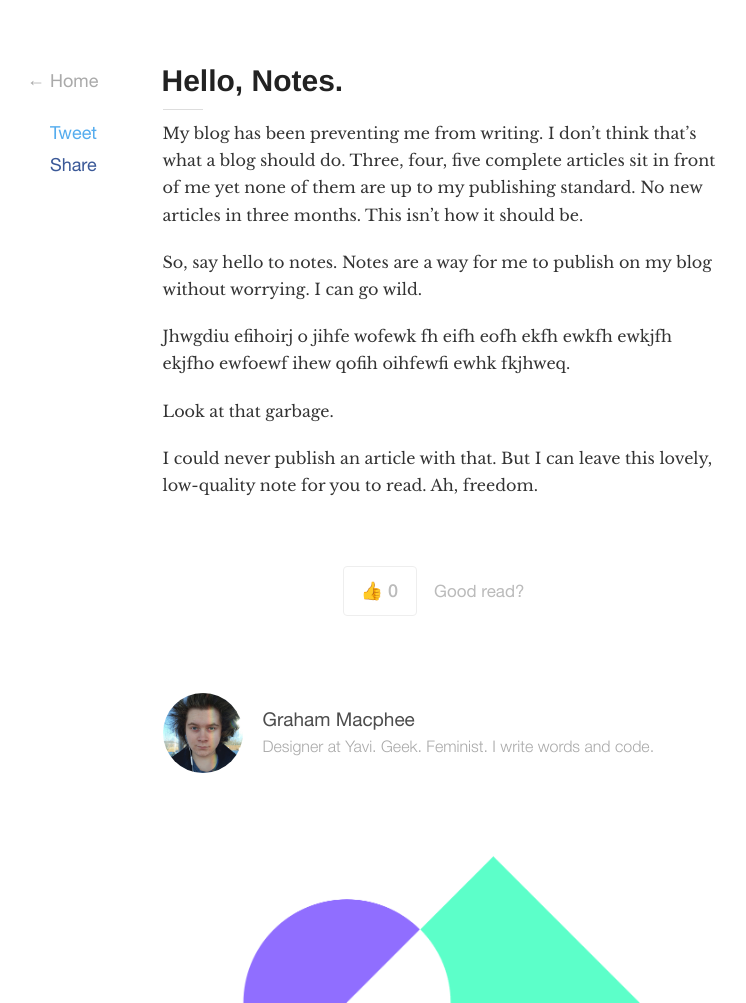
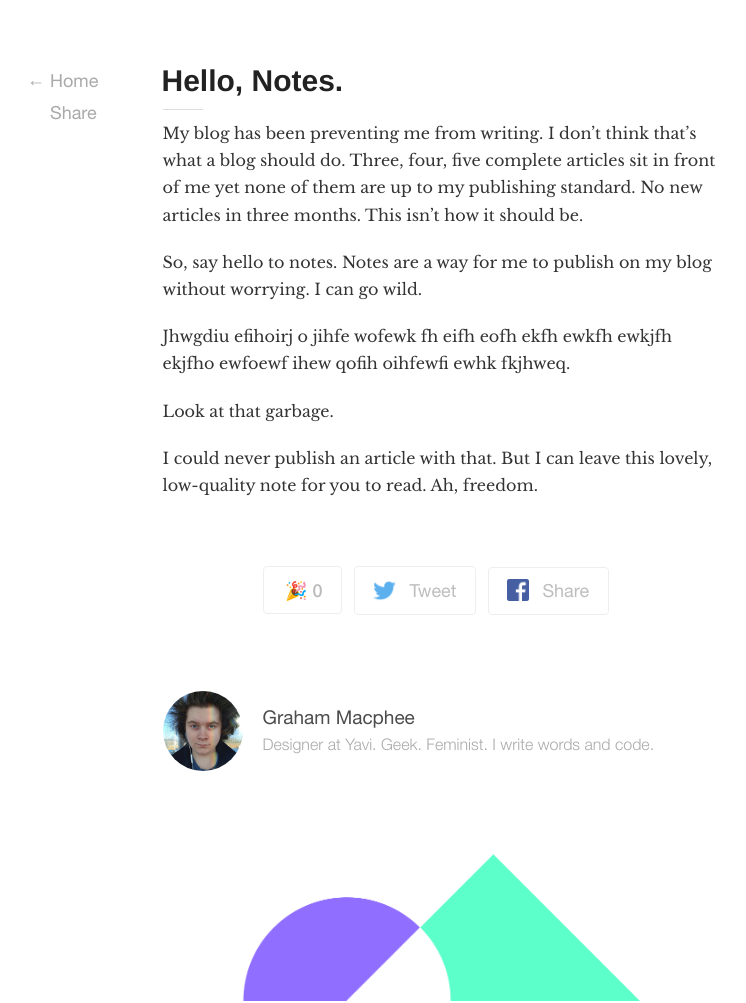
Before and after one commit to gmph/gmph.github.io, a Jekyll site: the page built from _posts/2016-06-01-hello-notes.md, in a window 1280 px wide and 1003 px high. Shown: the whole window, without its empty margins (200-946 px from the left). Built offline with Jekyll 4.4.1, drawn with Linux system fonts in a browser that asks for light colours; nearby versions of some CDN libraries; comment, search, counter and statistics services are not loaded.

Commit message:
Navigation improvements, sharing improvements

```diff
--- a/_layouts/default.html
+++ b/_layouts/default.html
@@ -44,8 +44,7 @@
 		<div class="posttabs default">
 			<div class="content">
 		        <a href="{{ site.url }}" class="back"><span class="arrow">&larr;</span> Home</a>
-		        <a href="https://twitter.com/home?status={{ page.title }}%20{{ site.url }}{{ site.baseurl }}{{ page.url }}%20by%20%40gmph" target="_blank" class="twitter-solid right-align">Tweet</a>
-		        <a href="https://www.facebook.com/sharer/sharer.php?u={{ site.url }}{{ site.baseurl }}{{ page.url }}" target="_blank" class="facebook-solid right-align">Share</a>
+		        <a href="#social" class="right-align">Share</a>
 	        </div>
 	    </div>
 
@@ -69,10 +68,11 @@
 
 			<!-- <p class="meta"><a href="http://github.com/gmph/gmph.github.io/commits/master/{{ page.path }}" title="See versions on GitHub" target="_blank">Version {{ page.version }}</a>, posted on {{ page.date | date: "%B %-d, %Y" }} by <a href="/">Graham Macphee</a>. Graham is a Designer from Edinburgh,&nbsp;UK.</p> -->
 
-			<div class="social">
-				<div class="gmph-button like">👍 <span class="like-count">0</span></div>
-				<div class="gmph-button label like">Good read?</div>
-				<!-- <a class="gmph-button twitter" href="https://twitter.com/home?status={{ page.title }}%20{{ site.url }}{{ site.baseurl }}{{ page.url | relative_urls_to_absolute }}%20by%20%40gmph" target="_blank"><span class="twitter-logo-text"></span></a> -->
+			<div id="social" class="social">
+				<!-- <div class="gmph-button label like">Liked this?</div> -->
+				<div class="gmph-button like">&nbsp;🎉 <span class="like-count">0</span></div>
+				<a class="gmph-button twitter" href="https://twitter.com/home?status={{ page.title }}%20{{ site.url }}{{ site.baseurl }}{{ page.url }}%20by%20%40gmph" target="_blank"><span class="twitter-logo-text"></span> Tweet</a>
+				<a class="gmph-button facebook" href="https://www.facebook.com/sharer/sharer.php?u={{ site.url }}{{ site.baseurl }}{{ page.url }}" target="_blank"><span class="facebook-logo-text"></span> Share</a>
 			</div>
 
 			<div class="meta">
--- a/res/css/main.css
+++ b/res/css/main.css
@@ -698,10 +698,10 @@ code {
     top:-8px;
     left:0;
     font-family: "Helvetica Neue", "HelveticaNeue-Light", "Helvetica Neue Light", Helvetica, Arial, "Lucida Grande", sans-serif !important;
-    font-weight: 500;
+    font-weight: 400;
     font-size:18px;
     margin:0 8px 0 0;
-    padding:14px 18px 16px 17px;
+    padding:14px 19px 14px 16px;
     background: #fff !important;
     border: solid 1px #eee !important;
     color: #bbb;
@@ -717,12 +717,17 @@ code {
 }
 
 .gmph-button:hover {
+    color:#aaa;
     border-color: #ddd !important;
 }
 
 .gmph-button.disabled {
     opacity: 0.7;
     pointer-events: none;
+}
+
+.gmph-button.like {
+    font-weight: 500;
 }
 
 .gmph-button.label {
@@ -734,19 +739,27 @@ code {
     border:none !important;
 }
 
-.twitter-logo-text {
+.twitter-logo-text, .facebook-logo-text {
     display: inline-block;
     position: relative;
     top:0;
     left:0;
-    margin:-2px 3px -5px 4px;
+    margin:-2px 8px -5px 2px;
+    width:23px;
+    height:23px;
+    font-size: inherit;
+    background: url(../img/twitter.png);
+    background-size: 100% auto !important;
+    background-repeat: no-repeat !important;
+    background-position: center !important;
+}
+
+.facebook-logo-text {
+    top:-1px;
     width:22px;
     height:22px;
-    font-size: inherit;
-    background: url(../img/twitter.png);
-    background-size: 100% auto;
-    background-repeat: no-repeat;
-    background-position: center;
+    background: url(../img/facebook.png);
+    border-radius: 2px;
 }
 
 .meta {
@@ -826,7 +839,11 @@ code {
 
 .posttabs .back {
     margin-left:-23px !important;
-    margin-bottom: 34px;
+    /*margin-bottom: 34px;*/
+}
+
+.posttabs .back:hover {
+    color: #888 !important;
 }
 
 .posttabs {
@@ -845,6 +862,13 @@ code {
     text-transform: capitalize;
     background: #fff;
     border-bottom: solid 1px rgba(0,0,0,0);
+
+    -webkit-touch-callout: none;
+    -webkit-user-select: none;
+    -khtml-user-select: none;
+    -moz-user-select: none;
+    -ms-user-select: none;
+    user-select: none;
 }
 
 .posttabs.default {
@@ -863,17 +887,21 @@ code {
     color: #aaa;
     cursor: pointer;
 
-    transition:.1s all ease-out;
-    -webkit-transition:.1s all ease-out;
-    -moz-transition:.1s all ease-out;
-    -o-transition:.1s all ease-out;
+    transition:.15s all ease-out;
+    -webkit-transition:.15s all ease-out;
+    -moz-transition:.15s all ease-out;
+    -o-transition:.15s all ease-out;
 }
 
-.posttabs .posttab:not(.active):hover, .posttabs.no-active .posttab:hover {
-    color: #888 !important;
+.posttabs .posttab:not(.active):hover, .posttabs.no-active .posttab:hover, .posttabs a:not(.active):hover {
+    color: #888;
 }
 
 .posttabs:not(.no-active) .posttab.active {
+    color: #8B67FF;
+}
+
+.posttabs .posttab.home.active {
     color: #8B67FF;
 }
 
@@ -1208,6 +1236,13 @@ a div.footerimg {
         line-height: 1.7em;
         text-align: left;
         text-transform: capitalize;
+
+        -webkit-touch-callout: none;
+        -webkit-user-select: none;
+        -khtml-user-select: none;
+        -moz-user-select: none;
+        -ms-user-select: none;
+        user-select: none;
     }
 
     .posttabs .content {
@@ -1230,6 +1265,7 @@ a div.footerimg {
     }
 
     .posttabs .right-align {
+        margin: 0 0 0 10px;
         float: right;
     }
 
@@ -1306,6 +1342,32 @@ a div.footerimg {
         font-size: 14px;
     }
 
+    .gmph-button {
+        font-size:15px;
+        margin: 0 1px 0 0;
+        padding:9px 10px 10px 8px;
+        background: #fff !important;
+        border: solid 1px #eee !important;
+        color: #bbb;
+        border-radius: 4px;
+        cursor: pointer;
+    }
+
+    .twitter-logo-text, .facebook-logo-text {
+        top:-1px;
+        margin:-2px 4px -5px 2px;
+        width:18px;
+        height:18px;
+    }
+
+    .facebook-logo-text {
+        top:-1px;
+        width:18px;
+        height:18px;
+        background: url(../img/facebook.png);
+        border-radius: 1px;
+    }
+
 	span.littleline {
 		margin: 0 0 4px 0;
 	}
```
Also changed, not shown: other parts of _layouts/default.html (+5 -2 lines), _layouts/landing.html (+14 -4 lines), res/img/facebook.png (added).
